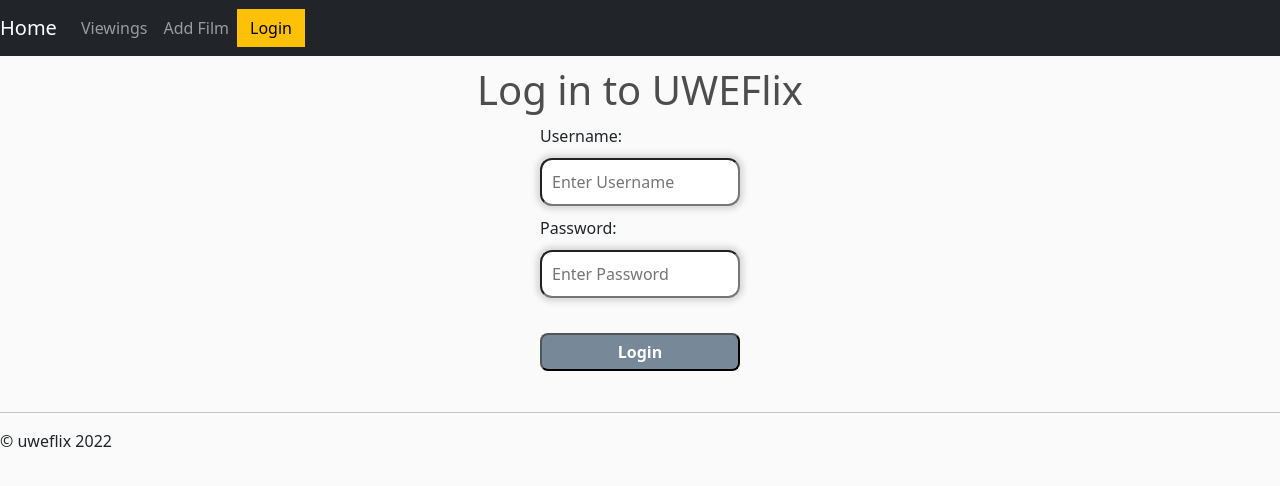
After one commit to MDuncan98/UWEFlix-Cinema-System-ESD-2022, a Django app: page /login/ in a window 1280 px wide. The commit adds this page. Shown: the top 486 px of the page. Run offline with Django 4.2, Linux system fonts and the light colour scheme; some libraries are stand-ins or nearby versions.

Commit message:
Added Login UI

```diff
--- a/UWEFlix_django/uweflix/templates/uweflix/layout.html
+++ b/UWEFlix_django/uweflix/templates/uweflix/layout.html
@@ -30,7 +30,7 @@
                     </li>
             </ul>
             <div class="form-inline my-2 my-lg-0">
-                <a href="#"class="btn btn-warning">Login</a>
+                <a href="{% url 'login' %}"class="btn btn-warning">Login</a>
             </div>
         </div>
     </nav>
--- /dev/null
+++ b/UWEFlix_django/uweflix/templates/uweflix/login.html
@@ -0,0 +1,57 @@
+{% extends "uweflix/layout.html" %}
+{% block title %}
+Login
+{% endblock %}
+{% block content %}
+
+<style>
+    h1 {
+        text-align: center;
+        margin: 10px;
+
+    }
+
+
+    div.form {
+        display: block;
+        text-align: center;
+    }
+
+    form {
+    display: inline-block;
+    margin-left: auto;
+    margin-right: auto;
+    text-align: left;
+    }
+
+    .inputFields {
+        width: 200px;
+        padding: 10px;
+        margin: 10px 0;
+        border-radius: 12px;
+        box-shadow: 0 0 5px 4px rgba(211,211,211,0.8);
+    }
+    .submitButton {
+        width: 200px;
+        padding: 5px;
+        margin: 25px 0;
+        border-radius: 8px;
+        background-color: lightslategrey;
+        color: white;
+        font-weight: bold;
+    }
+</style>
+
+<h1>Log in to UWEFlix</h1>
+<div class = "form">
+    <form method="POST">
+        {% csrf_token %}
+        <label for="username">Username:</label><br>
+        <input type = "text", name = "username", class="inputFields", placeholder="Enter Username"><br>
+        <label for="password">Password:</label><br>
+        <input type = "password", name = "password", class="inputFields", placeholder="Enter Password"><br>
+        <input type="submit" value="Login", class="submitButton">
+    </form>
+</div>
+
+{% endblock %}
--- a/UWEFlix_django/uweflix/urls.py
+++ b/UWEFlix_django/uweflix/urls.py
@@ -5,4 +5,5 @@ urlpatterns = [
     path("", views.home, name="home"),
     path("viewings/", views.viewings, name="viewings"),
     path("add_film/", views.add_film, name="add_film"),
+    path("login/", views.login, name="login"),
 ]
--- a/UWEFlix_django/uweflix/views.py
+++ b/UWEFlix_django/uweflix/views.py
@@ -15,3 +15,9 @@ def viewings(request):
 def add_film(request):
     context = {}
     return render(request, 'uweflix/add_film.html', context)
+
+def login(request):
+    if request.method == "POST":
+        request.POST.get('username') #Gets Username
+        request.POST.get('password') # Gets Password
+    return render(request, 'uweflix/login.html')
```
